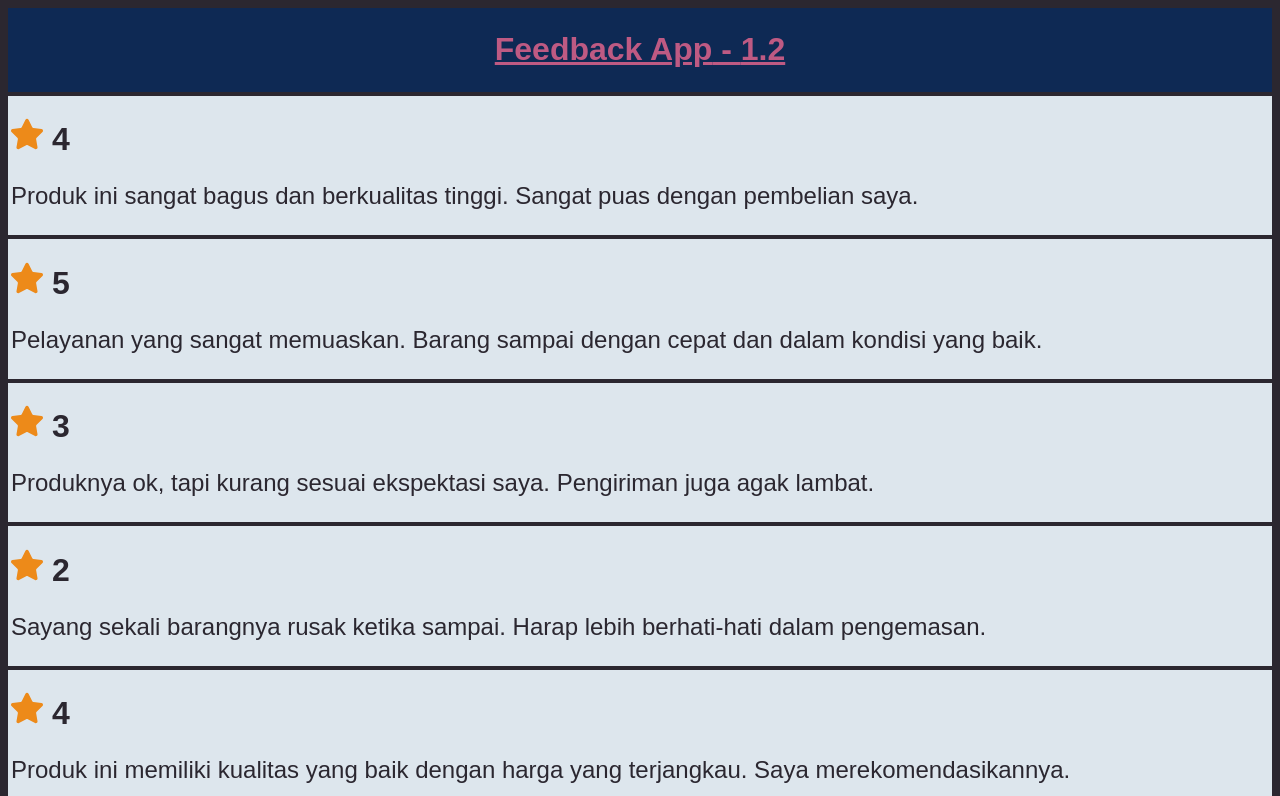
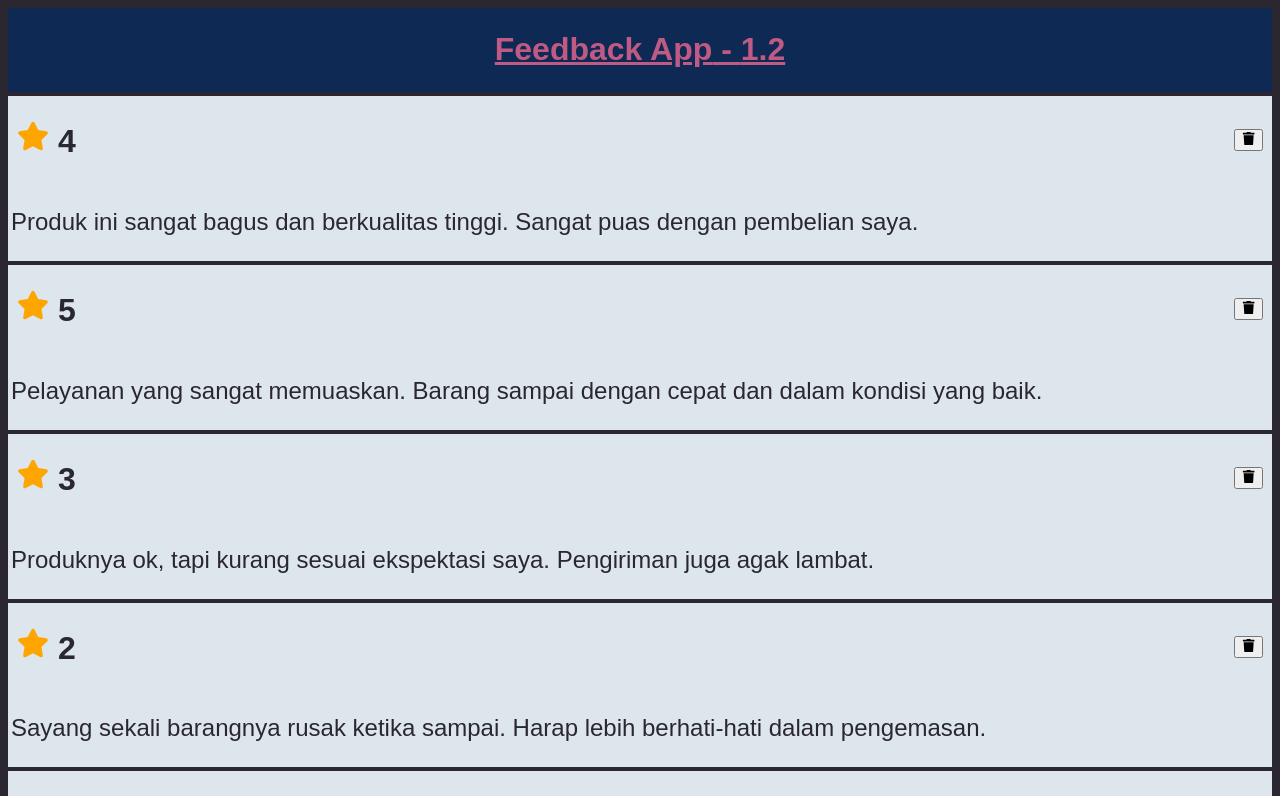
Before and after one commit to nnivxix/feedback-app, a React (Vite) app: page / in a window 1280 px wide. Shown: the top 796 px of the page. Built offline with nearby package versions, Linux system fonts and the light colour scheme.

Commit message:
fix: props method

```diff
--- a/package.json
+++ b/package.json
@@ -11,7 +11,8 @@
   },
   "dependencies": {
     "react": "^18.2.0",
-    "react-dom": "^18.2.0"
+    "react-dom": "^18.2.0",
+    "react-icons": "^4.10.1"
   },
   "devDependencies": {
     "@types/react": "^18.0.37",
--- a/src/App.tsx
+++ b/src/App.tsx
@@ -1,11 +1,19 @@
+import { useState } from "react";
+import ratings from "./data/ratings";
 import Header from "./components/Header";
 import RatingList from "./components/RatingList";
 
 function App() {
+  const [rating, setRating] = useState(ratings);
+  const deleteRating = (id: number) => {
+    // if (window.confirm("Are you sure you want to delete?")) {
+    // }
+    setRating(rating.filter((item) => item.id !== id));
+  };
   return (
     <main>
       <Header title="Feedback App" version={1.2} />
-      <RatingList />
+      <RatingList rating={rating} handleDelete={deleteRating} />
     </main>
   );
 }
--- a/src/components/RatingCard.tsx
+++ b/src/components/RatingCard.tsx
@@ -1,18 +1,30 @@
+import { FaTrash, FaStar } from "react-icons/fa";
+import Card from "../shared/Card";
 import { Rating } from "../types/schema";
-import star from "../assets/star.svg";
-import Card from "../shared/Card";
 
 function RatingCard(props: Rating) {
-  const { rating, text } = props;
-
+  const { id, text, rating, deleteItem } = props;
+  // console.log(rating);
   return (
     <Card cool={false}>
-      <h1>
-        <span>
-          <img width={32} src={star} alt="rating star" />
-        </span>
-        {" " + rating}
-      </h1>
+      <div
+        style={{
+          display: "flex",
+          alignItems: "center",
+          justifyContent: "space-between",
+          padding: "2px 6px",
+        }}
+      >
+        <h1>
+          <span>
+            <FaStar color="orange" />
+          </span>
+          {" " + rating}
+        </h1>
+        <button onClick={() => deleteItem(id)}>
+          <FaTrash />
+        </button>
+      </div>
       <p>{text}</p>
     </Card>
   );
--- a/src/components/RatingList.tsx
+++ b/src/components/RatingList.tsx
@@ -1,16 +1,21 @@
-import { useState } from "react";
-import ratings from "../data/ratings";
+import { Rating } from "../types/schema";
 import RatingCard from "./RatingCard";
 
-function RatingList() {
-  const [rating] = useState(ratings);
-  if (!rating.length) {
+function RatingList({ rating, handleDelete }) {
+  // const { id, text, rating, deleteItem } = props;
+  if (!(rating as Rating[]).length) {
     return <p style={{ textAlign: "center" }}>No rating yet!</p>;
   }
   return (
     <div>
-      {rating.map((r: { id: number; text: string; rating: number }) => (
-        <RatingCard key={r.id} id={r.id} text={r.text} rating={r.rating} />
+      {rating.map((r: Rating) => (
+        <RatingCard
+          key={r.id}
+          rating={r.rating}
+          text={r.text}
+          id={r.id}
+          deleteItem={handleDelete}
+        />
       ))}
     </div>
   );
--- a/src/styles/index.css
+++ b/src/styles/index.css
@@ -19,6 +19,7 @@ body {
   padding: 1px 3px;
   margin: 4px 0px;
   cursor: pointer;
+  position: relative;
   /* text-align: center; */
 }
 .rating-card:hover{
--- a/src/types/schema.ts
+++ b/src/types/schema.ts
@@ -4,6 +4,7 @@ export interface HeaderType {
 }
 export interface Rating {
   id: number;
-  rating: number,
-  text: string
+  rating: number;
+  text: string;
+  deleteItem(id: number): never;
 }
```
Also changed, not shown: src/assets/star.svg (deleted), 1 other file (tests, documents, lock files or other folders).
